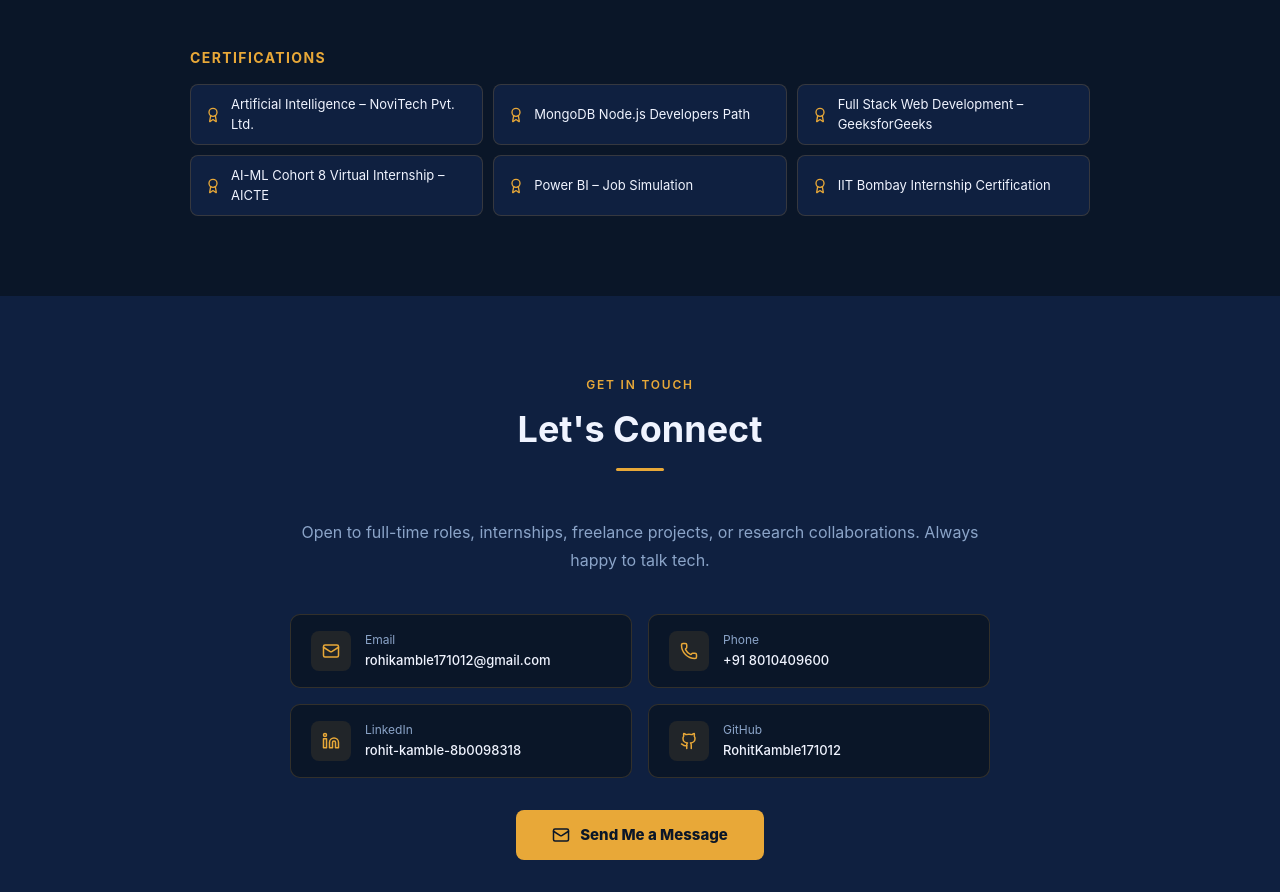
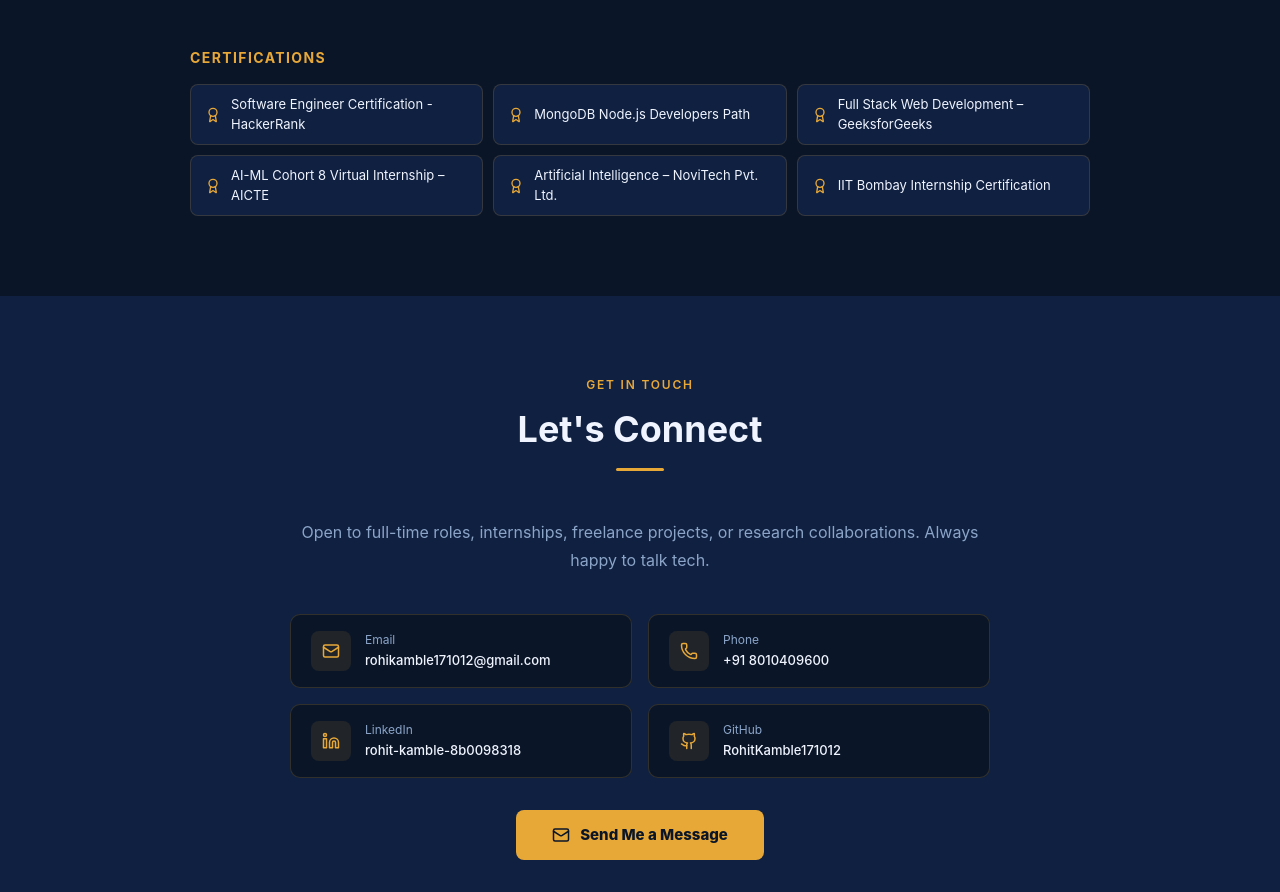
Before and after one commit to RohitKamble171012/Rohit, a Next.js app: page / in a window 1280 px wide. Shown: the part 3959-4851 px from the top of the page. Built offline with nearby package versions, Linux system fonts and the light colour scheme.

Commit message:
Update page.tsx

```diff
--- a/src/app/page.tsx
+++ b/src/app/page.tsx
@@ -138,11 +138,11 @@ export default function Home() {
   ];
 
   const certifications = [
-    'Artificial Intelligence – NoviTech Pvt. Ltd.',
+    'Software Engineer Certification - HackerRank',
     'MongoDB Node.js Developers Path',
     'Full Stack Web Development – GeeksforGeeks',
     'AI-ML Cohort 8 Virtual Internship – AICTE',
-    'Power BI – Job Simulation',
+    'Artificial Intelligence – NoviTech Pvt. Ltd.',
     'IIT Bombay Internship Certification'
   ];
 
```
